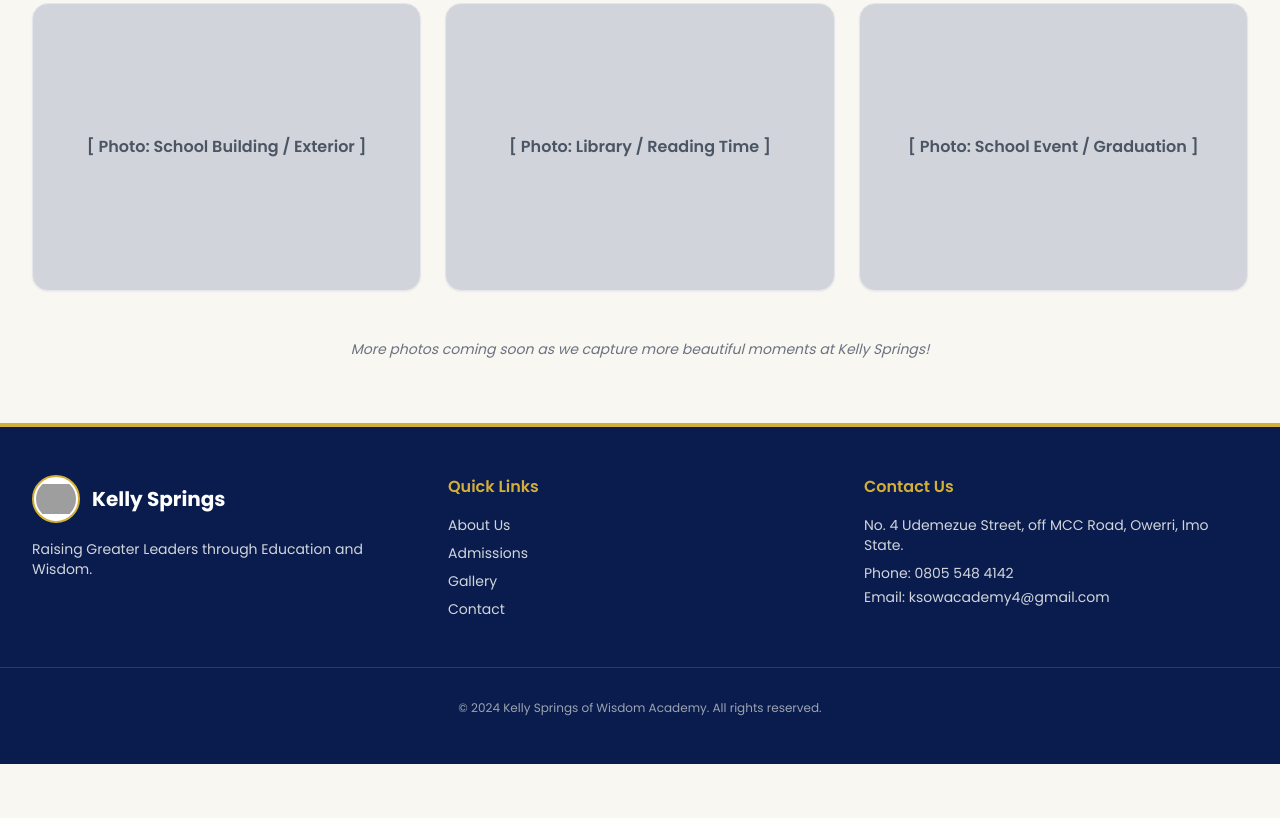
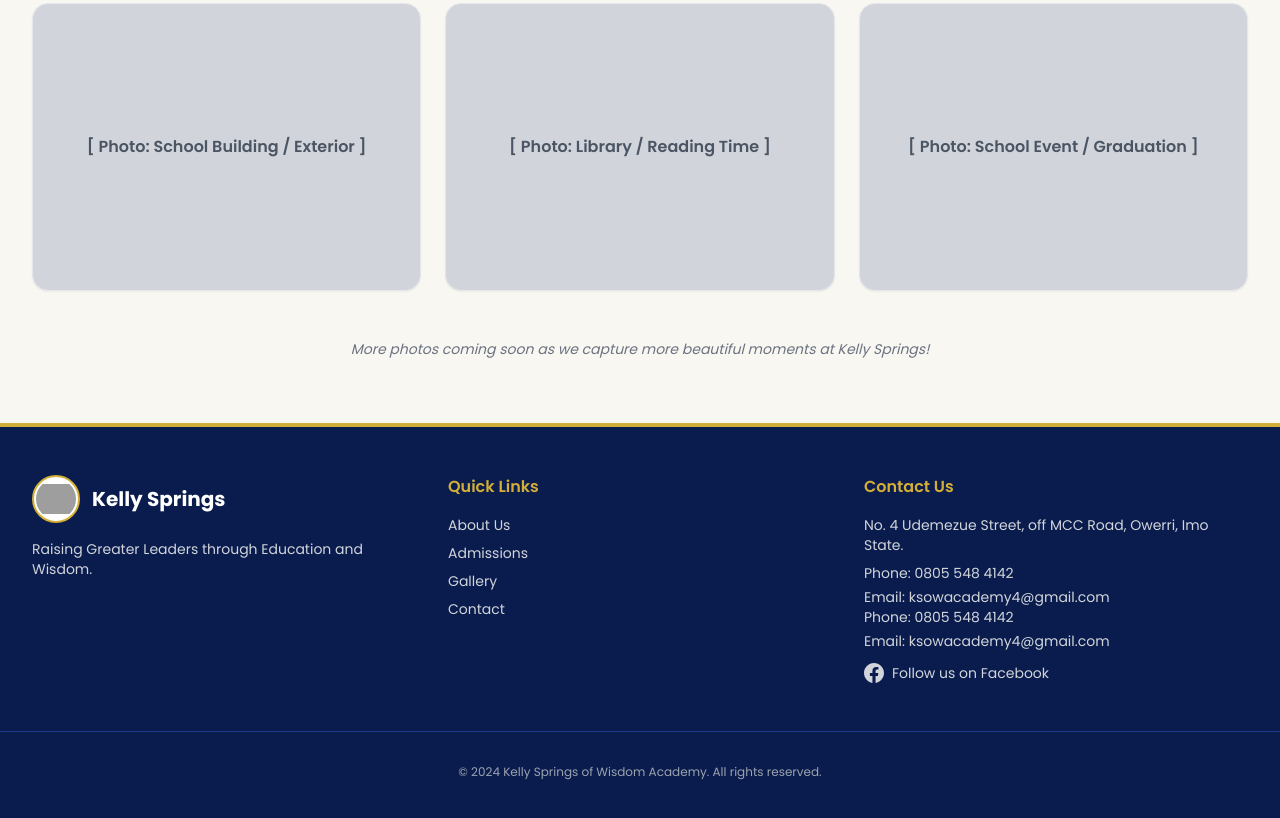
Before and after one commit to ksowacademy4-hash/kelly-springs-academy, a plain HTML site: page gallery.html in a window 1280 px wide. Shown: the part 689-1507 px from the top of the page. Before the commit the page ends 1453 px from the top, so only its background shows below. Drawn offline with nearby package versions, Linux system fonts and the light colour scheme; grey boxes are pictures that could not be loaded.

Commit message:
Update gallery.html

```diff
--- a/gallery.html
+++ b/gallery.html
@@ -184,6 +184,20 @@
                 <p class="text-sm text-gray-300 mb-2">No. 4 Udemezue Street, off MCC Road, Owerri, Imo State.</p>
                 <p class="text-sm text-gray-300 mb-1">Phone: <a href="tel:+2348055484142" class="hover:text-brandGold transition">0805 548 4142</a></p>
                 <p class="text-sm text-gray-300">Email: <a href="mailto:ksowacademy4@gmail.com" class="hover:text-brandGold transition">ksowacademy4@gmail.com</a></p>
+
+            <p class="text-sm text-gray-300 mb-1">Phone: <a href="tel:+2348055484142" class="hover:text-brandGold transition">0805 548 4142</a></p>
+<p class="text-sm text-gray-300">Email: <a href="mailto:ksowacademy4@gmail.com" class="hover:text-brandGold transition">ksowacademy4@gmail.com</a></p>
+
+<!-- PASTE THE FACEBOOK CODE HERE -->
+<p class="text-sm text-gray-300 mt-3">
+    <a href="https://www.facebook.com/profile.php?id=61595270398314" target="_blank" rel="noopener noreferrer" class="flex items-center gap-2 hover:text-brandGold transition">
+        <svg class="w-5 h-5 fill-current" viewBox="0 0 24 24"><path d="M24 12.073c0-6.627-5.373-12-12-12s-12 5.373-12 12c0 5.99 4.388 10.954 10.125 11.854v-8.385H7.078v-3.469h3.047V9.43c0-3.007 1.792-4.669 4.533-4.669 1.312 0 2.686.235 2.686.235v2.953H15.83c-1.491 0-1.956.925-1.956 1.874v2.25h3.328l-.532 3.47h-2.796v8.385C19.612 23.027 24 18.062 24 12.073z"/></svg>
+        Follow us on Facebook
+    </a>
+</p>
+<!-- END OF FACEBOOK CODE -->
+
+</div>
             </div>
         </div>
         <div class="max-w-7xl mx-auto px-4 sm:px-6 lg:px-8 mt-12 pt-8 border-t border-blue-900 text-center text-xs text-gray-400">
```
